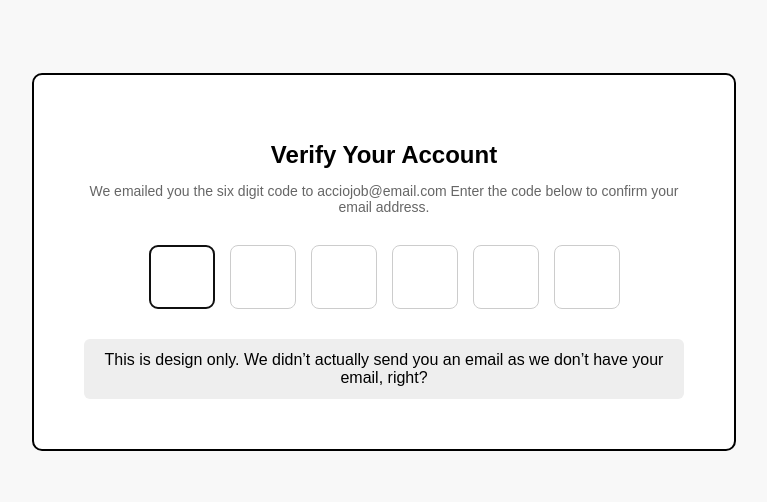
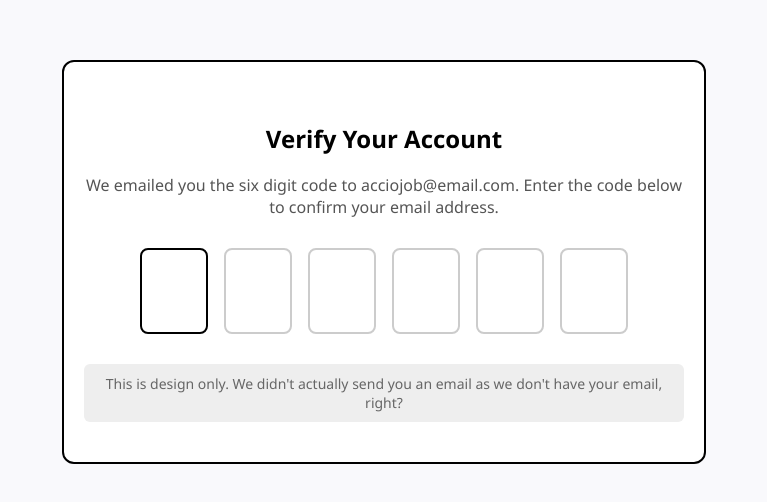
Before and after one commit to acciojob/OTP-ishika749, a website: page main.html in a window 1280 px wide. Shown: the part 138-640 px from the top of the page, without its empty margins (256-1023 px from the left). Drawn offline with Linux system fonts and the light colour scheme.

Commit message:
created a submission

```diff
--- a/main.html
+++ b/main.html
@@ -2,11 +2,12 @@
 <html lang="en">
 <head>
   <meta charset="UTF-8" />
+  <meta name="viewport" content="width=device-width, initial-scale=1.0"/>
   <title>OTP Verification</title>
   <style>
     body {
-      font-family: Arial, sans-serif;
-      background-color: #f8f8f8;
+      font-family: 'Segoe UI', Tahoma, Geneva, Verdana, sans-serif;
+      background: #f9f9fc;
       display: flex;
       justify-content: center;
       align-items: center;
@@ -14,56 +15,65 @@
       margin: 0;
     }
 
-    .otp-box {
+    .container {
+      background: white;
       border: 2px solid black;
-      border-radius: 10px;
-      padding: 50px;
-      width: 600px;
-      background-color: white;
+      border-radius: 12px;
+      padding: 40px 20px;
+      text-align: center;
+      max-width: 600px;
+      width: 90%;
     }
 
     #verification_heading {
-      text-align: center;
       font-size: 24px;
       font-weight: bold;
-      margin-bottom: 10px;
     }
 
     #verification_subtext {
-      text-align: center;
-      font-size: 14px;
-      color: #666;
-      margin-bottom: 30px;
+      font-size: 16px;
+      margin-top: 10px;
+      color: #555;
     }
 
     .code-container {
+      margin: 30px 0;
       display: flex;
       justify-content: center;
-      gap: 15px;
+      gap: 16px;
     }
 
     .code {
       width: 60px;
-      height: 60px;
-      font-size: 32px;
+      height: 80px;
+      font-size: 48px;
       text-align: center;
-      border: 1px solid #ccc;
+      border: 2px solid #ccc;
       border-radius: 8px;
+      outline: none;
+      transition: border 0.2s;
     }
 
-    .info-box {
-      margin-top: 30px;
-      background-color: #eee;
-      padding: 12px;
-      text-align: center;
+    .code:focus {
+      border-color: #000;
+    }
+
+    .footer-note {
+      margin-top: 20px;
+      background: #eee;
+      color: #666;
+      padding: 10px 15px;
       border-radius: 6px;
+      font-size: 14px;
     }
   </style>
 </head>
 <body>
-  <div class="otp-box">
-    <h1 id="verification_heading">Verify Your Account</h1>
-    <p id="verification_subtext">We emailed you the six digit code to acciojob@email.com Enter the code below to confirm your email address.</p>
+  <div class="container">
+    <h2 id="verification_heading">Verify Your Account</h2>
+    <p id="verification_subtext">
+      We emailed you the six digit code to acciojob@email.com. Enter the code below to confirm your email address.
+    </p>
 
     <div class="code-container">
       <input class="code" type="text" maxlength="1" />
@@ -74,40 +84,33 @@
       <input class="code" type="text" maxlength="1" />
     </div>
 
-    <div class="info-box">
-      This is design only. We didn’t actually send you an email as we don’t have your email, right?
+    <div class="footer-note">
+      This is design only. We didn't actually send you an email as we don't have your email, right?
     </div>
   </div>
 
   <script>
-    const inputs = document.querySelectorAll('.code');
+    const inputs = document.querySelectorAll(".code");
+
+    inputs[0].focus();
 
     inputs.forEach((input, index) => {
-      input.addEventListener('input', () => {
-        const value = input.value;
-        if (value && index < inputs.length - 1) {
+      input.addEventListener("input", (e) => {
+        const value = e.target.value;
+        if (value.length > 0 && index < inputs.length - 1) {
           inputs[index + 1].focus();
         }
       });
 
-      input.addEventListener('keydown', (e) => {
-        if (e.key === 'Backspace') {
-          if (input.value === '') {
-            if (index > 0) {
-              inputs[index - 1].value = '';
-              inputs[index - 1].focus();
-            }
-          } else {
-            input.value = '';
+      input.addEventListener("keydown", (e) => {
+        if (e.key === "Backspace") {
+          if (input.value === "" && index > 0) {
+            inputs[index - 1].focus();
+            inputs[index - 1].value = "";
           }
         }
       });
     });
-
-    // Focus first input on page load
-    window.addEventListener('load', () => {
-      inputs[0].focus();
-    });
   </script>
 </body>
 </html>
```
